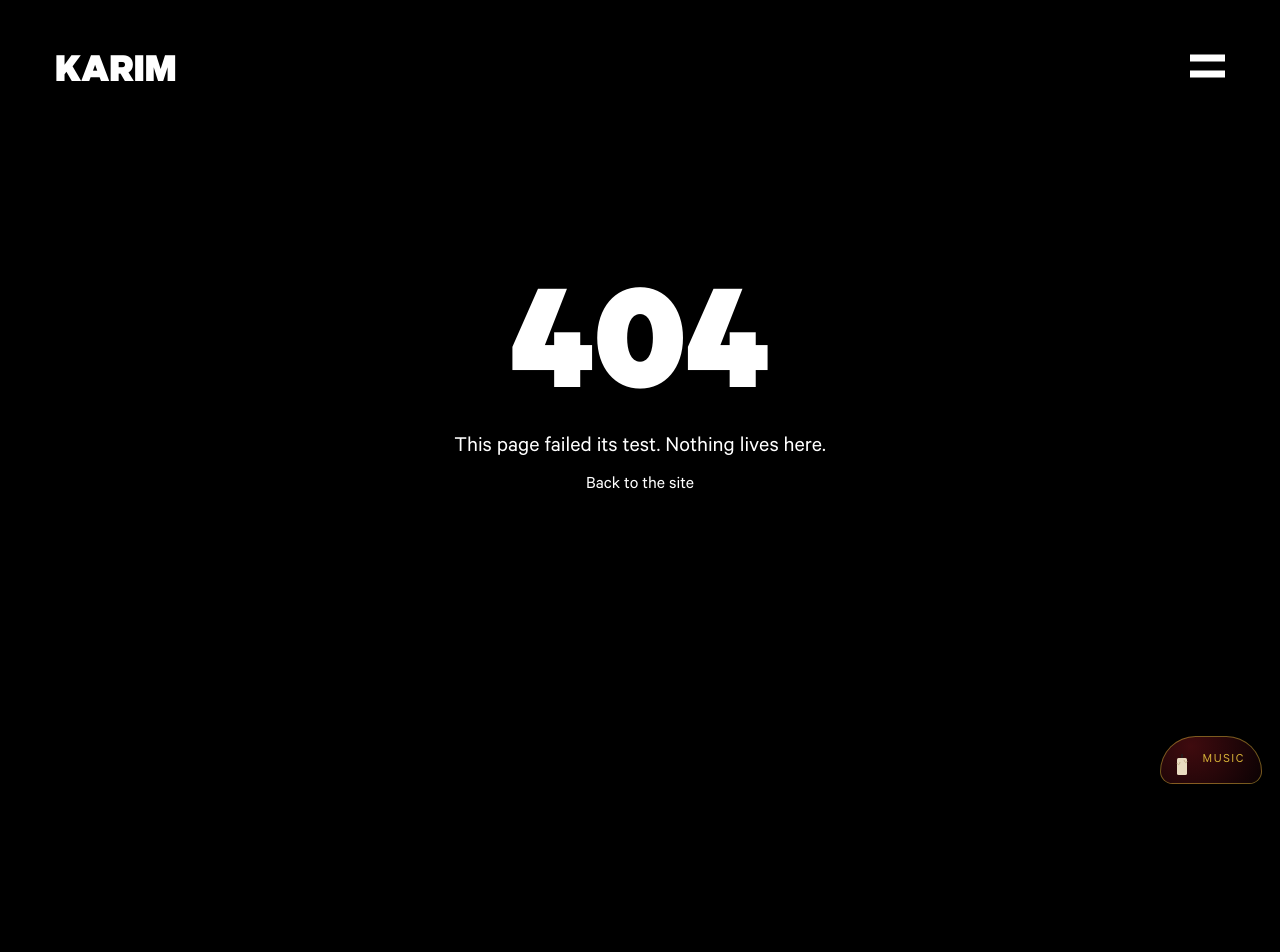
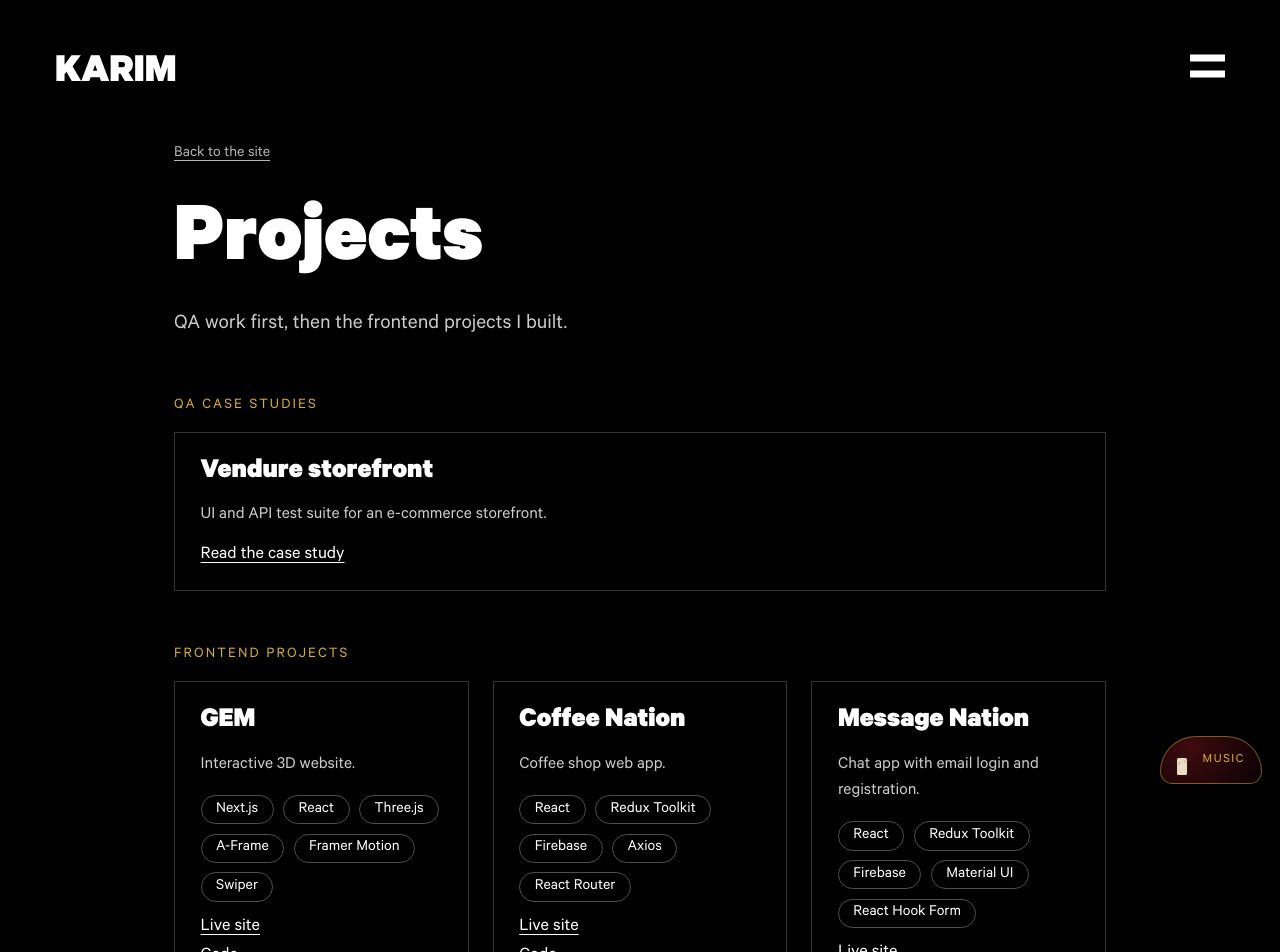
Before and after one commit to karimselim/Karim-selim, a Next.js app: page /case-studies in a window 1280 px wide. Before the commit this address had no page. Shown: the top 952 px of the page. Before the commit the page ends 800 px from the top, so only its background shows below. Built offline with nearby package versions, Linux system fonts and the light colour scheme; a web font is replaced by a local one.

Commit message:
feat(case-studies): Projects page with the QA case study and short cards for GEM, Coffee Nation and Message Nation (stack from each package.json)

```diff
--- a/components/CaseStudy/CaseStudy.jsx
+++ b/components/CaseStudy/CaseStudy.jsx
@@ -26,8 +26,8 @@ const CaseStudy = ({ study }) => {
 
   return (
     <Page>
-      <NextLink href="/" passHref>
-        <Back {...hover}>Back to the site</Back>
+      <NextLink href="/case-studies" passHref>
+        <Back {...hover}>All projects</Back>
       </NextLink>
       <Kind>{study.kind}</Kind>
       <Title>{study.title}</Title>
--- /dev/null
+++ b/components/CaseStudy/cards.js
@@ -0,0 +1,27 @@
+import styled from 'styled-components';
+
+export const Cards = styled.div`
+  display: grid;
+  grid-template-columns: repeat(auto-fit, minmax(270px, 1fr));
+  gap: 1.5rem;
+  margin-top: 1.2rem;
+`;
+
+export const Card = styled.article`
+  display: grid;
+  align-content: start;
+  gap: 1rem;
+  padding: 1.6rem;
+  border: 1px solid rgba(128, 128, 128, 0.4);
+`;
+
+export const CardTitle = styled.h2`
+  font-size: 1.8rem;
+  font-weight: 900;
+`;
+
+export const CardLine = styled.p`
+  font-size: 1.1rem;
+  line-height: 1.5;
+  opacity: 0.8;
+`;
--- /dev/null
+++ b/pages/case-studies/index.js
@@ -0,0 +1,103 @@
+import React from 'react';
+import Head from 'next/head';
+import NextLink from 'next/link';
+import useCursorStyle from '../../hooks/useCursorStyle';
+import caseStudies from '../../utils/constants/caseStudies';
+import devProjects from '../../utils/constants/devProjects';
+import {
+  Page,
+  Back,
+  Kind,
+  Title,
+  Summary,
+  Chips,
+  Links,
+} from '../../components/CaseStudy/styles';
+import { Cards, Card, CardTitle, CardLine } from '../../components/CaseStudy/cards';
+
+const Projects = () => {
+  const { addCursorBorder, removeCursorBorder } = useCursorStyle();
+  const hover = {
+    onMouseEnter: addCursorBorder,
+    onMouseLeave: removeCursorBorder,
+  };
+
+  return (
+    <>
+      <Head>
+        <title>Projects - Karim Selim</title>
+        <meta
+          name="description"
+          content="QA case studies and frontend projects by Karim Selim."
+        />
+        <link
+          rel="canonical"
+          href="https://karim-selim.vercel.app/case-studies"
+        />
+      </Head>
+      <Page>
+        <NextLink href="/" passHref>
+          <Back {...hover}>Back to the site</Back>
+        </NextLink>
+        <Title>Projects</Title>
+        <Summary>QA work first, then the frontend projects I built.</Summary>
+
+        <Kind style={{ marginTop: '3.5rem' }}>QA case studies</Kind>
+        <Cards>
+          {caseStudies.map(study => (
+            <Card key={study.slug}>
+              <CardTitle>{study.title}</CardTitle>
+              <CardLine>{study.summary}</CardLine>
+              <Links>
+                <li>
+                  <NextLink href={`/case-studies/${study.slug}`} passHref>
+                    <a {...hover}>Read the case study</a>
+                  </NextLink>
+                </li>
+              </Links>
+            </Card>
+          ))}
+        </Cards>
+
+        <Kind style={{ marginTop: '3.5rem' }}>Frontend projects</Kind>
+        <Cards>
+          {devProjects.map(project => (
+            <Card key={project.id}>
+              <CardTitle>{project.title}</CardTitle>
+              <CardLine>{project.line}</CardLine>
+              <Chips>
+                {project.stack.map(item => (
+                  <li key={item}>{item}</li>
+                ))}
+              </Chips>
+              <Links>
+                <li>
+                  <a
+                    href={project.live}
+                    target="_blank"
+                    rel="noopener noreferrer"
+                    {...hover}
+                  >
+                    Live site
+                  </a>
+                </li>
+                <li>
+                  <a
+                    href={project.repo}
+                    target="_blank"
+                    rel="noopener noreferrer"
+                    {...hover}
+                  >
+                    Code
+                  </a>
+                </li>
+              </Links>
+            </Card>
+          ))}
+        </Cards>
+      </Page>
+    </>
+  );
+};
+
+export default Projects;
--- /dev/null
+++ b/utils/constants/devProjects.js
@@ -0,0 +1,28 @@
+// Short cards for the frontend projects. Stack comes from each repo's
+// package.json. Descriptions only say what the live site shows.
+export default [
+  {
+    id: 'gem',
+    title: 'GEM',
+    line: 'Interactive 3D website.',
+    stack: ['Next.js', 'React', 'Three.js', 'A-Frame', 'Framer Motion', 'Swiper'],
+    live: 'https://gem-29pc.vercel.app/',
+    repo: 'https://github.com/karimselim/GEM',
+  },
+  {
+    id: 'coffee-nation',
+    title: 'Coffee Nation',
+    line: 'Coffee shop web app.',
+    stack: ['React', 'Redux Toolkit', 'Firebase', 'Axios', 'React Router'],
+    live: 'https://musical-genie-14ef50.netlify.app/',
+    repo: 'https://github.com/karimselim/Cofee-Nation',
+  },
+  {
+    id: 'message-nation',
+    title: 'Message Nation',
+    line: 'Chat app with email login and registration.',
+    stack: ['React', 'Redux Toolkit', 'Firebase', 'Material UI', 'React Hook Form'],
+    live: 'https://reliable-taffy-f4a46a.netlify.app/',
+    repo: 'https://github.com/karimselim/Message-Nation',
+  },
+];
```
